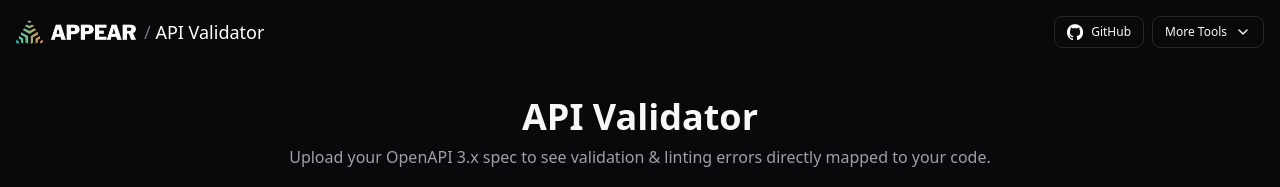
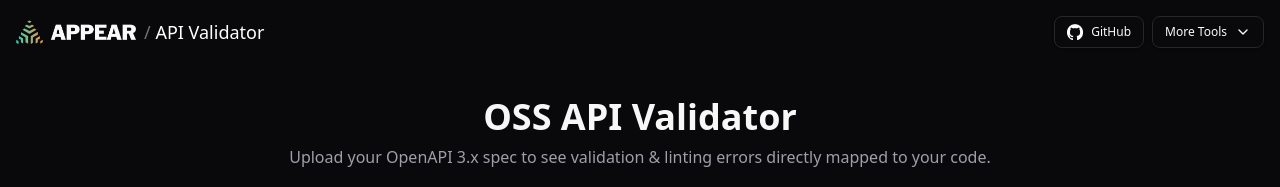
Before and after one commit to appear-sh/api-validator, a Next.js app: page / in a window 1280 px wide. Shown: the top 187 px of the page. Built offline with nearby package versions, Linux system fonts and the light colour scheme; no server answers.

Commit message:
added OSS in title and prevented fetch to non-https URLs

```diff
--- a/src/app/page.tsx
+++ b/src/app/page.tsx
@@ -84,7 +84,7 @@ export default function Home() {
       <div className="max-w-[1800px] mx-auto py-8 px-4 w-full">
         <header className="mb-8 text-center max-w-6xl mx-auto">
           <h1 className="text-4xl font-bold mb-2 bg-gradient-to-r from-zinc-100 to-zinc-50 text-transparent bg-clip-text">
-            API Validator
+            OSS API Validator
           </h1>
           <p className="text-md text-muted-foreground max-w-3xl mx-auto">
             Upload your OpenAPI 3.x spec to see validation & linting errors directly mapped to your code.
--- a/src/components/upload-area.tsx
+++ b/src/components/upload-area.tsx
@@ -148,7 +148,15 @@ export function UploadArea({
 
     // Simple URL validation
     try {
-      new URL(urlValue); // Will throw if invalid URL
+      const url = new URL(urlValue); // Will throw if invalid URL
+
+      // Ensure URL is using HTTPS protocol
+      if (url.protocol !== 'https:') {
+        toast.error("HTTPS Required", {
+          description: "For security reasons, only HTTPS URLs are supported",
+        })
+        return
+      }
     } catch {
       toast.error("Invalid URL", {
         description: "Please enter a valid URL including the protocol (e.g., https://)",
```
